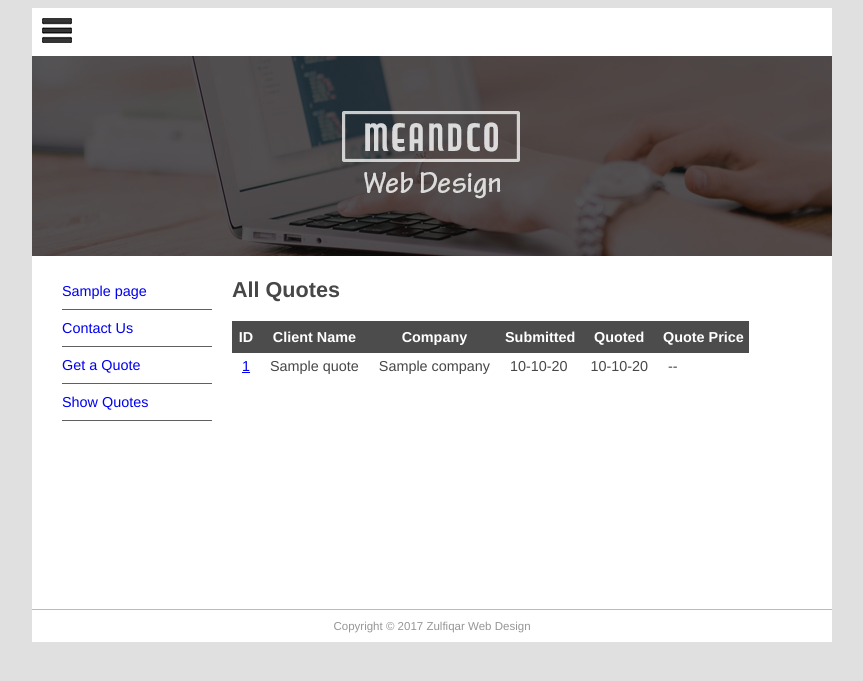
After one commit to smdi/testing, a Django app: template quotes/templates/quotes/quote_list.html in a window 1280 px wide. The commit adds this page. Shown: the top 681 px of the page, without its empty margins (208-1071 px from the left). Run offline with Django 3.2, Linux system fonts and the light colour scheme; tables that the repository leaves empty hold one stand-in row (values such as "Sample post"); the template is opened without the code that fills it: values that come from a table or form of the project are taken from there, most other values are stand-ins (such as "Sample title", 1, 10 or a date in 2020).

Commit message:
complete quote app

```diff
--- /dev/null
+++ b/quotes/templates/quotes/quote.html
@@ -0,0 +1,33 @@
+{% extends "base.html" %}
+
+
+
+ {% block sidenav %}
+ {% for page in page_list %}
+ <li><a href="{{ page.permalink }}">{{ page.title }}</a></li>
+{% endfor %}
+ {% endblock sidenav %}
+
+ {% block content %}
+
+   <h1>  {% block title %}Quote Request{% endblock title %}</h1>
+
+ {% if submitted %}
+ <p class="success">
+ Your quote was submitted successfully. Thank
+you.
+ </p>
+
+{% else %}
+ <form action="" enctype="multipart/form-data" method="post" novalidate>
+ <table>
+{{ form.as_table }}
+ <tr>
+ <td>&nbsp;</td>
+ <td><input type="submit" value="Submit"></td>
+</tr>
+ </table>
+ {% csrf_token %}
+ </form>
+ {% endif %}
+ {% endblock content %}
--- /dev/null
+++ b/quotes/templates/quotes/quote_list.html
@@ -0,0 +1,32 @@
+
+
+{% extends "quotes/quote.html" %}
+
+
+
+
+{% block content %}
+
+
+    <h1>{% block title %}All Quotes{% endblock title %}</h1>
+
+<table style="border-collapse:collapse">
+
+ <tr class="quotehdr"><th>ID</th><th>Client Name</th>
+ <th>Company</th><th>Submitted</th>
+ <th>Quoted</th><th>Quote Price</th>
+ </tr>
+ {% for quote in all_quotes %}
+ <tr class="quoterow {% cycle '' 'altrow' %}">
+<td><a href="show/{{ quote.id }}">{{ quote.id}}</a></td>
+ <td>{{ quote.name }}</td>
+ <td>{{ quote.company|default:"---" }}</td>
+ <td>{{ quote.submitted|date:"m-d-y" }}</td>
+ <td>{{ quote.quotedate|date:"m-d-y"|default:"pending" }}</td>
+ <td>{{ quote.quoteprice|default:"--" }}
+</td>
+ </tr>
+ {% endfor %}
+ </table>
+
+{% endblock content %}
--- /dev/null
+++ b/quotes/urls.py
@@ -0,0 +1,15 @@
+
+
+
+
+
+from django.conf.urls import url
+from . import views
+from .views import QuoteList , QuoteView
+
+urlpatterns = [
+  url(r'^$', views.quote_req, name='quote-request'),
+  url(r'show/(?P<pk>[0-9]+)$', QuoteView.as_view(),name='quote-detail'),
+  url(r'show$', QuoteList.as_view(), name='show-quotes'),
+
+]
--- a/testing/settings.py
+++ b/testing/settings.py
@@ -38,6 +38,7 @@ INSTALLED_APPS = [
     'django.contrib.messages',
     'django.contrib.staticfiles',
     'testingapp',
+    'quotes',
 ]
 
 MIDDLEWARE = [
@@ -55,7 +56,7 @@ ROOT_URLCONF = 'testing.urls'
 TEMPLATES = [
     {
         'BACKEND': 'django.template.backends.django.DjangoTemplates',
-        'DIRS': [os.path.join(BASE_DIR, 'templates'),os.path.join(BASE_DIR, 'testingapp/templates') ],
+        'DIRS': [os.path.join(BASE_DIR, 'templates'),os.path.join(BASE_DIR, 'testingapp/templates'),os.path.join(BASE_DIR, 'quotes/templates') ],
         'APP_DIRS': True,
         'OPTIONS': {
             'context_processors': [
--- a/testing/static/page/main.css
+++ b/testing/static/page/main.css
@@ -58,3 +58,74 @@ body {
 #logo {
     padding: 10px;
 }
+
+
+ul.errorlist {
+ margin: 0;
+padding: 0;
+}
+
+.errorlist li {
+ border: 1px solid red;
+ color: red;
+ background: rgba(255, 0, 0, 0.15);
+ list-style-position: inside;
+ display: block;
+ font-size: 1.2em;
+ margin: 0 0 3px;
+ padding: 4px 5px;
+ text-align: center;
+ border-radius: 3px;
+}
+input, textarea {
+ width: 100%;
+ padding: 5px!important;
+ -webkit-box-sizing: border-box;
+ -moz-box-sizing: border-box;
+ box-sizing: border-box;
+ border-radius: 3px;
+ border-style: solid;
+ border-width: 1px;
+ border-color: rgb(169,169,169)
+}
+input {
+ height: 30px;
+}
+
+
+.success {
+ background-color: rgba(0, 128, 0, 0.15);
+ padding: 10px;
+ text-align: center;
+ color: green;
+ border: 1px solid green;
+ border-radius: 3px;
+}
+
+.required label:after {
+content: "*";
+}
+
+.quotehdr th {
+ background-color: #4c4c4c;
+ color: white;
+ text-align: center;
+ padding: 8px 5px;
+ border: none;
+ }
+ .quoterow td {
+padding: 5px 10px;
+ }
+ .altrow {
+ background-color: #e0e0e0
+ }
+.quote td:first-child {
+ background-color: #4c4c4c;
+ color: white;
+ text-align: right;
+ padding: 8px 5px;
+ border: none;
+}
+.quote td {
+ padding: 5px 10px;
+}
--- a/testing/urls.py
+++ b/testing/urls.py
@@ -14,12 +14,16 @@ Including another URLconf
     2. Add a URL to urlpatterns:  path('blog/', include('blog.urls'))
 """
 from django.contrib import admin
-from django.conf.urls import url
+from django.conf.urls import url, include
 from testingapp import views
-
+from django.views.generic import TemplateView
 
 
 urlpatterns = [
-    url(r'admin/', admin.site.urls),
-    url(r'^$', views.index),
+    url(r'^testpage$', TemplateView.as_view(template_name="pages/page.html")),
+    url(r'^admin/', admin.site.urls),
+    url(r'^quote', include('quotes.urls')),
+    url(r'^', include('testingapp.urls')),
+
+
 ]
--- a/testingapp/templates/base.html
+++ b/testingapp/templates/base.html
@@ -1,28 +1,46 @@
-{% load static %}
-
-
 {% load static %}
 <!doctype html>
 <html>
 <head>
     <meta charset="utf-8">
-    <title>Django base</title>
+    <title>
+
+        quora
+
+    </title>
+
     <link href="{% static 'page/main.css' %}" rel="stylesheet" type="text/css">
 </head>
 <body>
     <div id="wrapper">
+
         <header id="header">
             <div id="logo"><img src="{% static 'page/logo.jpg' %}" alt=""/></div>
             <div id="topbanner"><img src="{% static 'page/top_banner.png' %}" width="800" height="200" alt=""/></div>
         </header>
-    <aside id="leftsidebar">
+
+        <aside id="leftsidebar">
         <nav id="nav">
-        <ul><li>Menu 1</li><li>Menu 2</li><li>Menu 3</li></ul>
+        <ul>
+
+            {% block sidenav %}
+            <li>Menu 1</li><li>Menu 2</li><li>Menu 3</li>
+            {% endblock sidenav %}
+            <li><a href="/contacts">Contact Us</a></li>
+            <li><a href="/quote">Get a Quote</a></li>
+            <li><a href="/quote/show">Show Quotes</a></li>
+        </ul>
         </nav>
-    </aside>
+
+        </aside>
     <section id="main">
+    {% block content %}
+        {% block title %}
+         Quora
+        {% endblock title %}
         <h1>Welcome!</h1>
         <p>This is the site template</p>
+    {% endblock content %}
     </section>
     <footer id="footer">Copyright &copy; 2017 Zulfiqar Web Design</footer>
     </div>
--- /dev/null
+++ b/testingapp/urls.py
@@ -0,0 +1,17 @@
+
+
+
+
+
+
+
+
+
+from django.conf.urls import url
+from . import views
+
+
+
+urlpatterns = [
+    url(r'([^/]*)', views.index, name='index'),
+]
```
Also changed, not shown: quotes/forms.py (added, +14 -0 lines), quotes/importer.py (added, +15 -0 lines), quotes/templates/quotes/quote_detail.html (added, +39 -0 lines), templates/404.html (added, +17 -0 lines), testingapp/forms.py (added, +10 -0 lines), testingapp/templates/pages/contact.html (added, +31 -0 lines), testingapp/templates/pages/page.html (added, +33 -0 lines), testingapp/views.py (+49 -5 lines), quotes/migrations/0001_initial.py (added), quotes/migrations/__init__.py (added).
